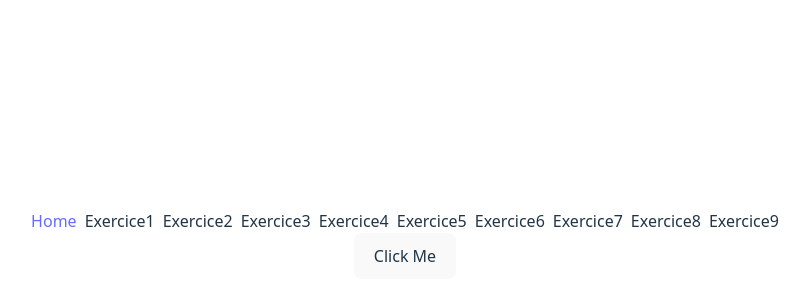
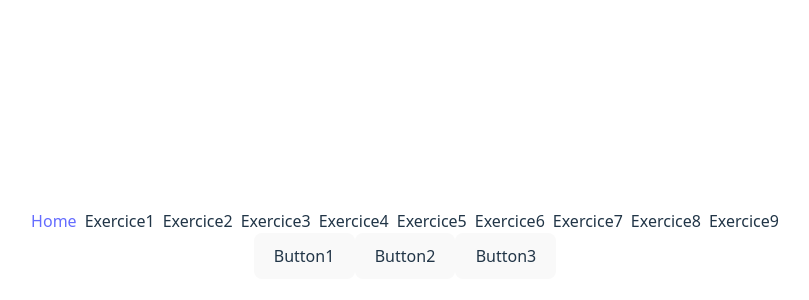
Before and after one commit to AntoineMHB/React-Exercices, a React (Vite) app: page / in a window 1280 px wide. Shown: the part 156-456 px from the top of the page, without its empty margins (235-1044 px from the left). Built offline with nearby package versions, Linux system fonts and the light colour scheme.

Commit message:
Solve exercice 2

```diff
--- a/src/App.jsx
+++ b/src/App.jsx
@@ -2,14 +2,14 @@ import { useState } from 'react'
 import reactLogo from './assets/react.svg'
 import viteLogo from '/vite.svg'
 import './App.css'
+import { Button } from './components/Button'
 
 function App() {
-  const [alerting, setAlerting] = useState(false)
+  const [alerting, setAlerting] = useState(true)
 
-  function handleCick() {
-    setAlerting(prev => !prev)
+  function handleCick(buttonName) {
     if (alerting) {
-      alert("Clicked!")
+      alert(`${buttonName} clicked`)
     }
   }
 
@@ -35,7 +35,11 @@ function App() {
         </ul>
       </div>
 
-      <button onClick={handleCick}>Click Me</button>
+
+
+      <Button onClick={() => handleCick("Button1")}>Button1</Button>
+      <Button onClick={() => handleCick("Button2")}>Button2</Button>
+      <Button onClick={() => handleCick("Button3")}>Button3</Button>
     </>
   )
 }
--- /dev/null
+++ b/src/components/Button.jsx
@@ -0,0 +1,10 @@
+
+
+export function Button({onClick, children}) {
+    return (
+        <button onClick={onClick}>
+           {children}
+        </button>
+    )
+
+}
```
